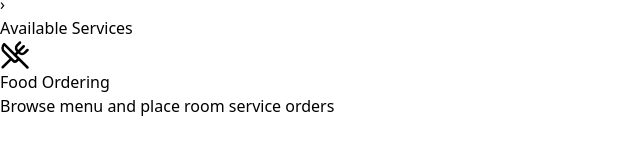
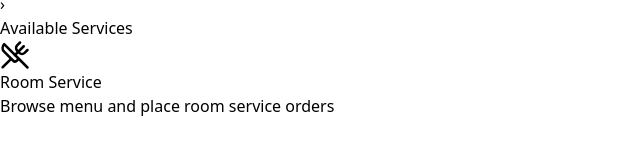
Before and after one commit to Nantha557/Downtown-Hotel-Complaint-System, a React (Vite) app in the folder Client/: page /guest in a window 1280 px wide. Shown: the part 256-410 px from the top of the page, without its empty margins (0-640 px from the left). Built offline with nearby package versions, Linux system fonts and the light colour scheme.

Commit message:
auto login

```diff
--- a/Client/src/pages/GuestPortal.jsx
+++ b/Client/src/pages/GuestPortal.jsx
@@ -170,7 +170,7 @@ return (
 
       <h3 className="font-bold text-gray-800">
 
-        Food Ordering
+        Room Service
 
       </h3>
 
```
